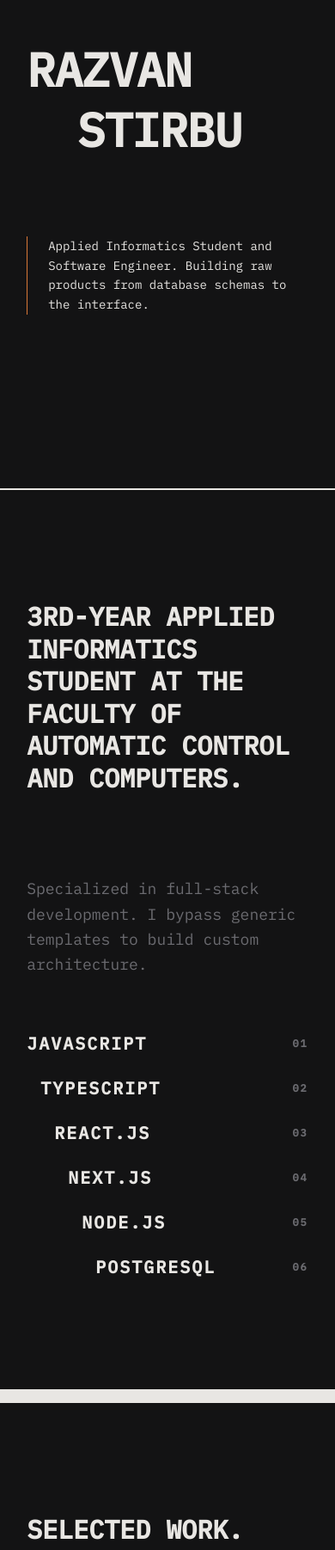
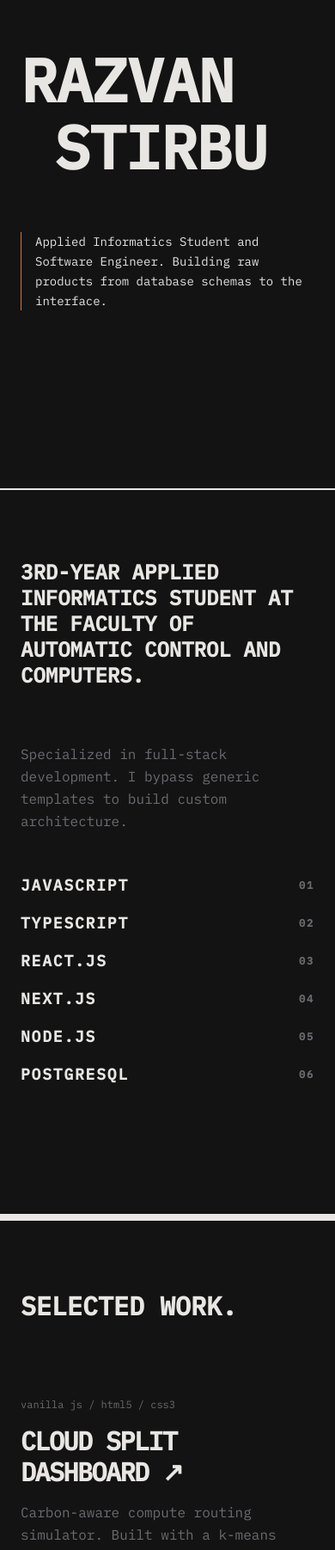
Before and after one commit to Razvanpng/portofolioo, a Next.js app: page / in a window 390 px wide. Shown: the part 149-1952 px from the top of the page at 86% size. Built offline with nearby package versions, Linux system fonts and the light colour scheme.

Commit message:
refactor layout for mobile-first responsiveness and disable magnetic physics on touch devices

```diff
--- a/src/app/page.tsx
+++ b/src/app/page.tsx
@@ -16,7 +16,7 @@ function MagneticLink({ children, href, className, download, target, rel }: Magn
   const ref = useRef<HTMLAnchorElement>(null);
 
   const handleMouse = (e: React.MouseEvent<HTMLAnchorElement>) => {
-    if (!ref.current) return;
+    if (!ref.current || window.innerWidth < 768) return;
     const { clientX, clientY } = e;
     const { height, width, left, top } = ref.current.getBoundingClientRect();
     const middleX = clientX - (left + width / 2);
@@ -69,61 +69,61 @@ export default function Home() {
 
   return (
     <main className="w-full min-h-screen bg-(--paper) text-(--ink) font-mono selection:bg-(--accent) selection:text-(--paper) animate-fade-in relative pb-16">
-      <section className="relative min-h-[85vh] w-full pt-24 pb-24 px-[8vw] flex flex-col justify-center">
+      <section className="relative min-h-[85vh] w-full pt-20 pb-20 px-6 md:pt-24 md:pb-24 md:px-[8vw] flex flex-col justify-center">
         <div className="w-full">
-          <h1 className="flex flex-col gap-4 font-black tracking-tighter uppercase leading-none">
-            <span className="text-[14vw] md:text-[10vw] text-(--ink)">
+          <h1 className="flex flex-col gap-2 md:gap-4 font-black tracking-tighter uppercase leading-none">
+            <span className="text-[18vw] md:text-[10vw] text-(--ink)">
               Razvan
             </span>
-            <span className="text-[14vw] md:text-[10vw] text-(--ink) ml-[15vw] md:ml-[20vw]">
+            <span className="text-[18vw] md:text-[10vw] text-(--ink) ml-[10vw] md:ml-[20vw]">
               Stirbu
             </span>
           </h1>
         </div>
 
-        <div className="flex justify-end w-full mt-24">
-          <div className="w-full md:w-1/2 lg:w-1/3 text-sm md:text-base leading-relaxed border-l border-(--accent) pl-6">
+        <div className="flex justify-end w-full mt-16 md:mt-24">
+          <div className="w-full md:w-1/2 lg:w-1/3 text-sm md:text-base leading-relaxed border-l border-(--accent) pl-4 md:pl-6">
             Applied Informatics Student and <span className="hover:line-through hover:text-(--accent) transition-all duration-300">Software Engineer</span>. Building <span className="hover:italic hover:text-(--accent) transition-all duration-300">raw products</span> from database schemas to the interface.
           </div>
         </div>
       </section>
 
-      <section className="relative min-h-screen w-full px-[8vw] py-32 border-t-2 border-(--ink) border-opacity-10 reveal">
-        <div className="mb-24">
-          <h2 className="text-3xl md:text-5xl font-bold leading-tight uppercase max-w-4xl">
+      <section className="relative min-h-screen w-full px-6 md:px-[8vw] py-20 md:py-32 border-t-2 border-(--ink) border-opacity-10 reveal">
+        <div className="mb-16 md:mb-24">
+          <h2 className="text-2xl md:text-5xl font-bold leading-tight uppercase max-w-4xl">
             3rd-year applied informatics student at the faculty of automatic control and computers.
           </h2>
         </div>
 
-        <div className="grid grid-cols-1 md:grid-cols-12 gap-16 w-full mt-24">
-          <div className="md:col-span-5 text-lg md:text-xl leading-relaxed text-(--muted)">
+        <div className="grid grid-cols-1 md:grid-cols-12 gap-12 md:gap-16 w-full mt-16 md:mt-24">
+          <div className="md:col-span-5 text-base md:text-xl leading-relaxed text-(--muted)">
             Specialized in full-stack development. I bypass <span className="hover:line-through transition-all duration-300">generic templates</span> to build custom architecture.
           </div>
 
-          <div className="md:col-span-7 flex justify-end">
+          <div className="md:col-span-7 flex justify-start md:justify-end">
             <div className="w-full max-w-md">
-              <ul className="flex flex-col gap-6 text-xl md:text-2xl font-bold uppercase tracking-widest group/list">
+              <ul className="flex flex-col gap-4 md:gap-6 text-lg md:text-2xl font-bold uppercase tracking-widest group/list">
                 <li className="flex justify-between items-center group/item group-hover/list:opacity-50 hover:opacity-100! transition-opacity duration-300">
                   <span className="group-hover/item:text-(--accent) transition-colors">JavaScript</span>
                   <span className="text-xs text-(--muted)">01</span>
                 </li>
-                <li className="flex justify-between items-center group/item ml-4 group-hover/list:opacity-50 hover:opacity-100! transition-opacity duration-300">
+                <li className="flex justify-between items-center group/item ml-0 md:ml-4 group-hover/list:opacity-50 hover:opacity-100! transition-opacity duration-300">
                   <span className="group-hover/item:text-(--accent) transition-colors">TypeScript</span>
                   <span className="text-xs text-(--muted)">02</span>
                 </li>
-                <li className="flex justify-between items-center group/item ml-8 group-hover/list:opacity-50 hover:opacity-100! transition-opacity duration-300">
+                <li className="flex justify-between items-center group/item ml-0 md:ml-8 group-hover/list:opacity-50 hover:opacity-100! transition-opacity duration-300">
                   <span className="group-hover/item:text-(--accent) transition-colors">React.js</span>
                   <span className="text-xs text-(--muted)">03</span>
                 </li>
-                <li className="flex justify-between items-center group/item ml-12 group-hover/list:opacity-50 hover:opacity-100! transition-opacity duration-300">
+                <li className="flex justify-between items-center group/item ml-0 md:ml-12 group-hover/list:opacity-50 hover:opacity-100! transition-opacity duration-300">
                   <span className="group-hover/item:text-(--accent) transition-colors">Next.js</span>
                   <span className="text-xs text-(--muted)">04</span>
                 </li>
-                <li className="flex justify-between items-center group/item ml-16 group-hover/list:opacity-50 hover:opacity-100! transition-opacity duration-300">
+                <li className="flex justify-between items-center group/item ml-0 md:ml-16 group-hover/list:opacity-50 hover:opacity-100! transition-opacity duration-300">
                   <span className="group-hover/item:text-(--accent) transition-colors">Node.js</span>
                   <span className="text-xs text-(--muted)">05</span>
                 </li>
-                <li className="flex justify-between items-center group/item ml-20 group-hover/list:opacity-50 hover:opacity-100! transition-opacity duration-300">
+                <li className="flex justify-between items-center group/item ml-0 md:ml-20 group-hover/list:opacity-50 hover:opacity-100! transition-opacity duration-300">
                   <span className="group-hover/item:text-(--accent) transition-colors">PostgreSQL</span>
                   <span className="text-xs text-(--muted)">06</span>
                 </li>
@@ -133,73 +133,73 @@ export default function Home() {
         </div>
       </section>
 
-      <section className="relative min-h-screen w-full px-[8vw] py-32 border-t-[16px] border-(--ink) reveal">
-        <div className="mb-32">
+      <section className="relative min-h-screen w-full px-6 md:px-[8vw] py-20 md:py-32 border-t-[8px] md:border-t-[16px] border-(--ink) reveal">
+        <div className="mb-20 md:mb-32">
           <h2 className="text-3xl md:text-5xl font-bold leading-tight uppercase max-w-4xl">
             selected work.
           </h2>
         </div>
 
-        <div className="flex flex-col gap-32 w-full group/list">
-          <div className="grid grid-cols-1 md:grid-cols-12 gap-8 items-start group group-hover/list:opacity-50 hover:opacity-100! transition-opacity duration-500">
-            <div className="md:col-span-4 text-sm md:text-base text-(--muted) group-hover:text-(--accent) transition-colors mt-2">
+        <div className="flex flex-col gap-24 md:gap-32 w-full group/list">
+          <div className="grid grid-cols-1 md:grid-cols-12 gap-4 md:gap-8 items-start group group-hover/list:opacity-50 hover:opacity-100! transition-opacity duration-500">
+            <div className="md:col-span-4 text-xs md:text-base text-(--muted) group-hover:text-(--accent) transition-colors mt-2">
               vanilla js / html5 / css3
             </div>
-            <div className="md:col-span-8 flex flex-col gap-6">
-              <h3 className="text-4xl md:text-6xl font-black uppercase tracking-tighter">
+            <div className="md:col-span-8 flex flex-col gap-4 md:gap-6">
+              <h3 className="text-3xl md:text-6xl font-black uppercase tracking-tighter">
                 <a href="https://github.com/asmi-bucharest-hackathon-2026/SmartStack" target="_blank" rel="noreferrer" className="hover:text-(--accent) transition-colors">
                   Cloud Split Dashboard ↗
                 </a>
               </h3>
-              <p className="text-lg md:text-xl text-(--muted) leading-relaxed max-w-2xl">
+              <p className="text-base md:text-xl text-(--muted) leading-relaxed max-w-2xl">
                 Carbon-aware compute routing simulator. Built with a k-means clustering algorithm to optimize server distribution based on local carbon intensity.
               </p>
             </div>
           </div>
 
-          <div className="grid grid-cols-1 md:grid-cols-12 gap-8 items-start group group-hover/list:opacity-50 hover:opacity-100! transition-opacity duration-500">
-            <div className="md:col-span-4 text-sm md:text-base text-(--muted) group-hover:text-(--accent) transition-colors mt-2">
+          <div className="grid grid-cols-1 md:grid-cols-12 gap-4 md:gap-8 items-start group group-hover/list:opacity-50 hover:opacity-100! transition-opacity duration-500">
+            <div className="md:col-span-4 text-xs md:text-base text-(--muted) group-hover:text-(--accent) transition-colors mt-2">
               react / tailwind / supabase / postgresql
             </div>
-            <div className="md:col-span-8 flex flex-col gap-6">
-              <h3 className="text-4xl md:text-6xl font-black uppercase tracking-tighter">
+            <div className="md:col-span-8 flex flex-col gap-4 md:gap-6">
+              <h3 className="text-3xl md:text-6xl font-black uppercase tracking-tighter">
                 <a href="https://peer-tutoring-app.vercel.app/" target="_blank" rel="noreferrer" className="hover:text-(--accent) transition-colors">
                   PeerTutor ↗
                 </a>
               </h3>
-              <p className="text-lg md:text-xl text-(--muted) leading-relaxed max-w-2xl">
+              <p className="text-base md:text-xl text-(--muted) leading-relaxed max-w-2xl">
                 Real-time collaborative academic workspace. Integrated monaco editor and websockets for live chat and state synchronization without page refreshes.
               </p>
             </div>
           </div>
 
-          <div className="grid grid-cols-1 md:grid-cols-12 gap-8 items-start group group-hover/list:opacity-50 hover:opacity-100! transition-opacity duration-500">
-            <div className="md:col-span-4 text-sm md:text-base text-(--muted) group-hover:text-(--accent) transition-colors mt-2">
+          <div className="grid grid-cols-1 md:grid-cols-12 gap-4 md:gap-8 items-start group group-hover/list:opacity-50 hover:opacity-100! transition-opacity duration-500">
+            <div className="md:col-span-4 text-xs md:text-base text-(--muted) group-hover:text-(--accent) transition-colors mt-2">
               next.js / express / prisma / postgresql
             </div>
-            <div className="md:col-span-8 flex flex-col gap-6">
-              <h3 className="text-4xl md:text-6xl font-black uppercase tracking-tighter">
+            <div className="md:col-span-8 flex flex-col gap-4 md:gap-6">
+              <h3 className="text-3xl md:text-6xl font-black uppercase tracking-tighter">
                 <a href="https://github.com/Razvanpng/rpg-habit-tracker" target="_blank" rel="noreferrer" className="hover:text-(--accent) transition-colors">
                   RPG Habit Tracker ↗
                 </a>
               </h3>
-              <p className="text-lg md:text-xl text-(--muted) leading-relaxed max-w-2xl">
+              <p className="text-base md:text-xl text-(--muted) leading-relaxed max-w-2xl">
                 Full-stack habit tracking platform. Implemented cross-domain authentication with jwt and rigorous api route protection via zod and rate limiting.
               </p>
             </div>
           </div>
 
-          <div className="grid grid-cols-1 md:grid-cols-12 gap-8 items-start group group-hover/list:opacity-50 hover:opacity-100! transition-opacity duration-500">
-            <div className="md:col-span-4 text-sm md:text-base text-(--muted) group-hover:text-(--accent) transition-colors mt-2">
+          <div className="grid grid-cols-1 md:grid-cols-12 gap-4 md:gap-8 items-start group group-hover/list:opacity-50 hover:opacity-100! transition-opacity duration-500">
+            <div className="md:col-span-4 text-xs md:text-base text-(--muted) group-hover:text-(--accent) transition-colors mt-2">
               python / whisper ai
             </div>
-            <div className="md:col-span-8 flex flex-col gap-6">
-              <h3 className="text-4xl md:text-6xl font-black uppercase tracking-tighter">
+            <div className="md:col-span-8 flex flex-col gap-4 md:gap-6">
+              <h3 className="text-3xl md:text-6xl font-black uppercase tracking-tighter">
                 <a href="https://github.com/Razvanpng/smart_music_player" target="_blank" rel="noreferrer" className="hover:text-(--accent) transition-colors">
                   Smart Music Player ↗
                 </a>
               </h3>
-              <p className="text-lg md:text-xl text-(--muted) leading-relaxed max-w-2xl">
+              <p className="text-base md:text-xl text-(--muted) leading-relaxed max-w-2xl">
                 Academic multimedia application. Developed an intelligent audio playback system integrated with an open-source speech-to-text pipeline to generate synchronized lyrics on the fly.
               </p>
             </div>
@@ -207,37 +207,37 @@ export default function Home() {
         </div>
       </section>
 
-      <section className="relative min-h-screen w-full px-[8vw] py-32 border-t-2 border-(--accent) reveal">
-        <div className="mb-24">
+      <section className="relative min-h-screen w-full px-6 md:px-[8vw] py-20 md:py-32 border-t-2 border-(--accent) reveal">
+        <div className="mb-16 md:mb-24">
           <h2 className="text-3xl md:text-5xl font-bold leading-tight uppercase max-w-4xl">
             hackathons.
           </h2>
         </div>
 
-        <div className="flex flex-col gap-24 w-full group/list">
-          <div className="grid grid-cols-1 md:grid-cols-12 gap-8 items-start border-l border-(--muted) border-opacity-30 pl-6 group-hover/list:opacity-50 hover:opacity-100! transition-opacity duration-500">
+        <div className="flex flex-col gap-16 md:gap-24 w-full group/list">
+          <div className="grid grid-cols-1 md:grid-cols-12 gap-4 md:gap-8 items-start border-l border-(--muted) border-opacity-30 pl-4 md:pl-6 group-hover/list:opacity-50 hover:opacity-100! transition-opacity duration-500">
             <div className="md:col-span-4 text-xs text-(--accent) uppercase tracking-widest mt-1">
               May 2026 // Microsoft
             </div>
-            <div className="md:col-span-8 flex flex-col gap-4">
+            <div className="md:col-span-8 flex flex-col gap-2 md:gap-4">
               <h3 className="text-2xl md:text-4xl font-black uppercase tracking-tight">
                 GitGood Hack
               </h3>
-              <p className="text-base md:text-lg text-(--muted) leading-relaxed max-w-2xl">
+              <p className="text-sm md:text-lg text-(--muted) leading-relaxed max-w-2xl">
                 Developed a carbon-aware compute routing simulator for greenops infrastructure efficiency. Engineered a k-means clustering algorithm to distribute server load dynamically based on regional carbon intensity metrics.
               </p>
             </div>
           </div>
 
-          <div className="grid grid-cols-1 md:grid-cols-12 gap-8 items-start border-l border-(--muted) border-opacity-30 pl-6 group-hover/list:opacity-50 hover:opacity-100! transition-opacity duration-500">
+          <div className="grid grid-cols-1 md:grid-cols-12 gap-4 md:gap-8 items-start border-l border-(--muted) border-opacity-30 pl-4 md:pl-6 group-hover/list:opacity-50 hover:opacity-100! transition-opacity duration-500">
             <div className="md:col-span-4 text-xs text-(--accent) uppercase tracking-widest mt-1">
               December 2024 // 6th place
             </div>
-            <div className="md:col-span-8 flex flex-col gap-4">
+            <div className="md:col-span-8 flex flex-col gap-2 md:gap-4">
               <h3 className="text-2xl md:text-4xl font-black uppercase tracking-tight">
                 ZebraHack 2.0
               </h3>
-              <p className="text-base md:text-lg text-(--muted) leading-relaxed max-w-2xl">
+              <p className="text-sm md:text-lg text-(--muted) leading-relaxed max-w-2xl">
                 Competed in a high-intensity 4-person team. Took complete ownership of the front-end development, architecture execution, and custom UI assembly under extreme time constraints.
               </p>
             </div>
@@ -245,12 +245,12 @@ export default function Home() {
         </div>
       </section>
 
-      <section className="relative w-full px-[8vw] py-32 border-t border-(--muted) border-opacity-20 flex flex-col md:flex-row justify-between items-start md:items-end gap-16 reveal">
+      <section className="relative w-full px-6 md:px-[8vw] py-20 md:py-32 border-t border-(--muted) border-opacity-20 flex flex-col md:flex-row justify-between items-start md:items-end gap-12 md:gap-16 reveal">
         <div>
-          <h2 className="text-[10vw] md:text-[6vw] font-black uppercase tracking-tighter leading-none mb-8">
+          <h2 className="text-[16vw] md:text-[6vw] font-black uppercase tracking-tighter leading-none mb-6 md:mb-8">
             connect.
           </h2>
-          <div className="flex flex-col gap-2 text-lg md:text-xl text-(--muted) mb-8">
+          <div className="flex flex-col gap-2 text-base md:text-xl text-(--muted) mb-6 md:mb-8">
             <MagneticLink href="mailto:razvanstirbu4@gmail.com" className="hover:text-(--accent) transition-colors w-fit">
               razvanstirbu4@gmail.com
             </MagneticLink>
@@ -264,7 +264,7 @@ export default function Home() {
           </MagneticLink>
         </div>
 
-        <div className="flex flex-col gap-4 text-xl md:text-3xl font-bold uppercase tracking-widest text-left md:text-right">
+        <div className="flex flex-col gap-4 text-lg md:text-3xl font-bold uppercase tracking-widest text-left md:text-right">
           <MagneticLink href="https://github.com/Razvanpng" target="_blank" rel="noreferrer" className="hover:text-(--accent) transition-colors">
             github
           </MagneticLink>
```
